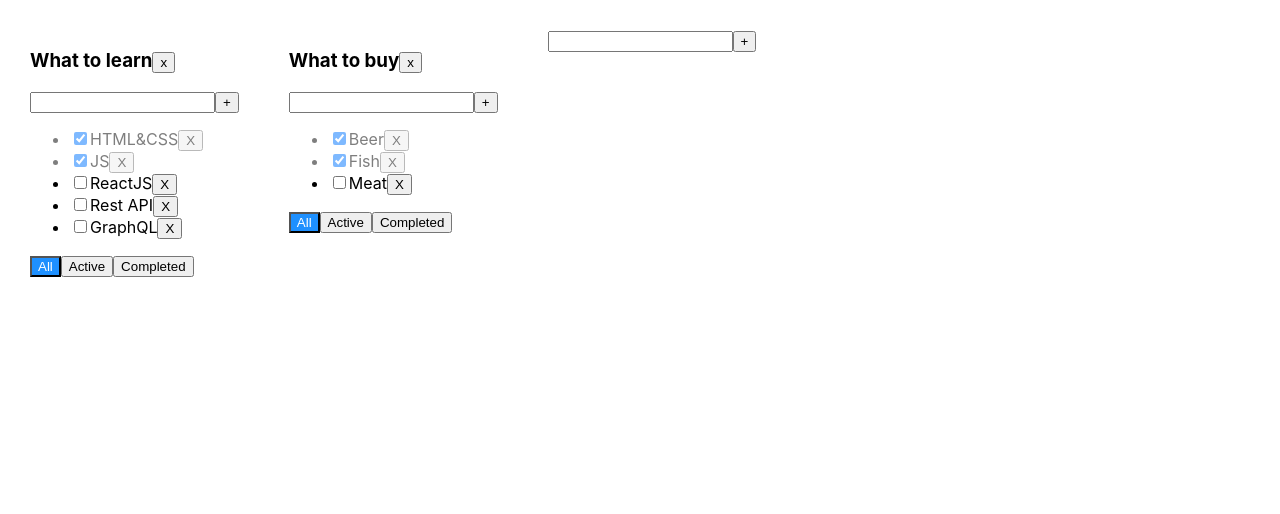
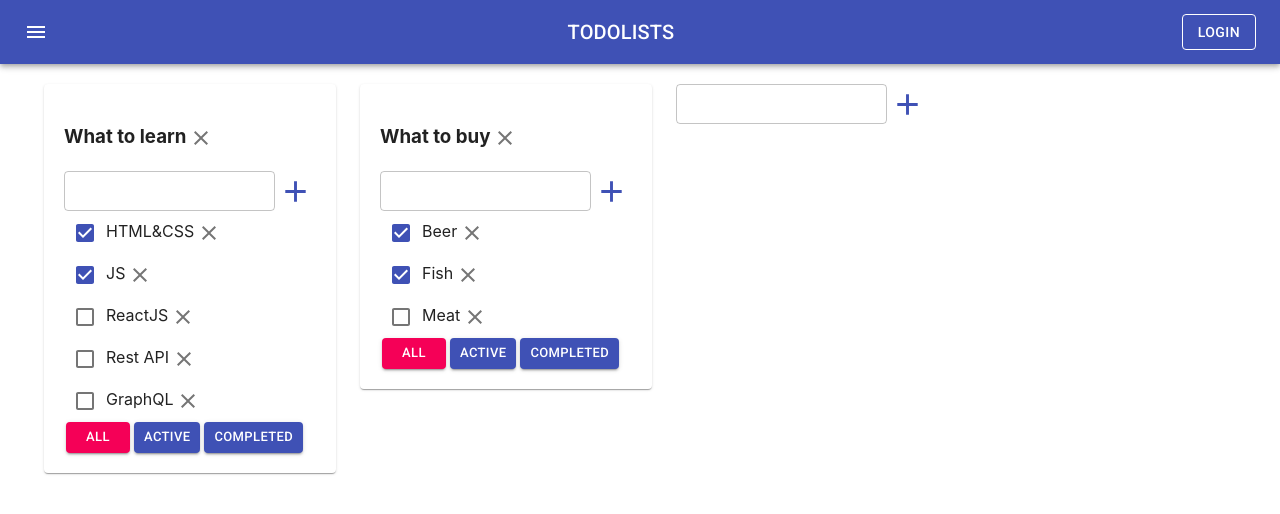
Before and after one commit to demos461/react-todolist, a React (Create React App) app: page / in a window 1280 px wide. Shown: the top 514 px of the page. Built offline with nearby package versions, Linux system fonts and the light colour scheme.

Commit message:
add material ui components

```diff
--- a/public/index.html
+++ b/public/index.html
@@ -2,42 +2,16 @@
 <html lang="en">
   <head>
     <meta charset="utf-8" />
-    <link rel="icon" href="%PUBLIC_URL%/favicon.ico" />
     <meta name="viewport" content="width=device-width, initial-scale=1" />
     <meta name="theme-color" content="#000000" />
     <meta
       name="description"
       content="Web site created using create-react-app"
     />
-    <link rel="apple-touch-icon" href="%PUBLIC_URL%/logo192.png" />
-    <!--
-      manifest.json provides metadata used when your web app is installed on a
-      user's mobile device or desktop. See https://developers.google.com/web/fundamentals/web-app-manifest/
-    -->
-    <link rel="manifest" href="%PUBLIC_URL%/manifest.json" />
-    <!--
-      Notice the use of %PUBLIC_URL% in the tags above.
-      It will be replaced with the URL of the `public` folder during the build.
-      Only files inside the `public` folder can be referenced from the HTML.
-
-      Unlike "/favicon.ico" or "favicon.ico", "%PUBLIC_URL%/favicon.ico" will
-      work correctly both with client-side routing and a non-root public URL.
-      Learn how to configure a non-root public URL by running `npm run build`.
-    -->
+    <link rel="stylesheet" href="https://fonts.googleapis.com/css?family=Roboto:300,400,500,700&display=swap" />
     <title>React App</title>
   </head>
   <body>
-    <noscript>You need to enable JavaScript to run this app.</noscript>
     <div id="root"></div>
-    <!--
-      This HTML file is a template.
-      If you open it directly in the browser, you will see an empty page.
-
-      You can add webfonts, meta tags, or analytics to this file.
-      The build step will place the bundled scripts into the <body> tag.
-
-      To begin the development, run `npm start` or `yarn start`.
-      To create a production bundle, use `npm run build` or `yarn build`.
-    -->
   </body>
 </html>
--- a/src/AddItemForm.tsx
+++ b/src/AddItemForm.tsx
@@ -1,5 +1,6 @@
 import React, {ChangeEvent, KeyboardEvent, useState} from 'react';
-import s from './App.module.css';
+import {IconButton, TextField} from '@material-ui/core';
+import {Add} from '@material-ui/icons';
 
 type AddItemFormProps = {
     addItem: (title: string) => void
@@ -29,15 +30,18 @@ const AddItemForm: React.FC<AddItemFormProps> = ({addItem}) => {
     }
     return (
         <div>
-            <input
-                className={error ? s.error : ''}
+            <TextField
+                size={'small'}
+                variant={'outlined'}
+                error={error}
                 value={inputValue}
                 onChange={onChangeInputHandler}
                 onKeyPress={onKeyPressInputHandler}
+                helperText={error && 'Title is required'}
             />
-            <button onClick={addItemHandler}>+</button>
-
-            {error && <div className={s.errorMessage}>Title is required</div>}
+            <IconButton color={'primary'} size={'small'} onClick={addItemHandler}>
+                <Add fontSize={'large'}/>
+            </IconButton>
         </div>
     );
 };
--- a/src/App.module.css
+++ /dev/null
@@ -1,25 +0,0 @@
-.App {
-  padding: 30px;
-  display: flex;
-}
-
-.App > div {
-  margin-right: 50px;
-}
-
-.error {
-  border: red 1px solid;
-}
-
-.errorMessage {
-  color: red;
-}
-
-.activeFilter {
-  background-color: dodgerblue;
-  color: white;
-}
-
-.isDone {
-  opacity: 0.5;
-}
--- a/src/App.tsx
+++ b/src/App.tsx
@@ -1,8 +1,9 @@
 import React, {useState} from 'react';
-import s from './App.module.css';
 import TodoList, {TaskType} from './TodoList';
 import {v1} from 'uuid';
 import AddItemForm from './AddItemForm';
+import {AppBar, Button, Container, Grid, IconButton, Toolbar, Typography} from '@material-ui/core';
+import {Menu} from '@material-ui/icons';
 
 export type FilterValueType = 'all' | 'active' | 'completed'
 
@@ -79,8 +80,25 @@ function App() {
 
 
     return (
-        <div className={s.App}>
-
+        <div>
+            <AppBar position="static">
+                <Toolbar style={{justifyContent: 'space-between'}}>
+                    <IconButton edge="start" color="inherit">
+                        <Menu/>
+                    </IconButton>
+                    <Typography variant="h6">
+                        TODOLISTS
+                    </Typography>
+                    <Button
+                        variant={'outlined'}
+                        color="inherit"
+                    >
+                        Login
+                    </Button>
+                </Toolbar>
+            </AppBar>
+            <Container maxWidth={'xl'}>
+                <Grid container spacing={3} style={{padding: '20px'}}>
 
                     {todoLists.map(tl => {
 
@@ -90,6 +108,7 @@ function App() {
                         if (tl.filter === 'completed') tasksForTodoList = tasks[tl.id].filter(t => t.isDone)
 
                         return (
+                            <Grid item>
                                 <TodoList
                                     key={tl.id}
                                     todoListId={tl.id}
@@ -104,9 +123,14 @@ function App() {
                                     changeFilter={changeFilter}
                                     changeTaskStatus={changeTaskStatus}
                                 />
+                            </  Grid>
                         )
                     })}
+                    <Grid item>
                         <AddItemForm addItem={addTodoList}/>
+                    </Grid>
+                </Grid>
+            </Container>
         </div>
     );
 }
--- a/src/EditableSpan.tsx
+++ b/src/EditableSpan.tsx
@@ -1,3 +1,4 @@
+import {TextField} from '@material-ui/core';
 import React, {ChangeEvent, useState} from 'react';
 
 type EditableSpanProps = {
@@ -32,7 +33,8 @@ const EditableSpan: React.FC<EditableSpanProps> = ({title, editItem}) => {
     return (
         editMode ?
             <div style={{display: 'inline-block'}}>
-                <input
+                <TextField
+                    size={'small'}
                     value={inputValue}
                     onChange={onChangeInputHandler}
                     onBlur={onBlurHandler}
--- a/src/TodoList.tsx
+++ b/src/TodoList.tsx
@@ -1,8 +1,9 @@
 import React, {ChangeEvent} from 'react';
 import {FilterValueType} from './App';
-import s from './App.module.css'
 import AddItemForm from './AddItemForm';
 import EditableSpan from './EditableSpan';
+import {Button, Card, Checkbox, IconButton} from '@material-ui/core';
+import {Clear} from '@material-ui/icons';
 
 export type TaskType = {
     id: string
@@ -57,37 +58,60 @@ const TodoList: React.FC<TodoListProps> = ({
 
 
     return (
-        <div>
+        <Card style={{padding: '20px 20px'}}>
             <h3><EditableSpan title={title} editItem={changeTodoListTitleHandler}/>
-                <button onClick={removeTodoListHandler}>x</button>
+                <IconButton onClick={removeTodoListHandler} size={'small'}>
+                    <Clear/>
+                </IconButton>
             </h3>
             <AddItemForm addItem={addTaskHandler}/>
-            <ul>
             {tasks.map(t => {
 
                 const onClickHandler = () => removeTask(todoListId, t.id)
                 const onChangeHandler = (e: ChangeEvent<HTMLInputElement>) =>
                     changeTaskStatus(todoListId, t.id, e.currentTarget.checked)
                 const changeTaskTitleHandler = (title: string) => changeTaskTitle(todoListId, t.id, title)
+
                 return (
-                        <li key={t.id} className={t.isDone ? s.isDone : ''}>
-                            <input type="checkbox" checked={t.isDone} onChange={onChangeHandler}/>
+                    <div key={t.id}>
+                        <Checkbox color={'primary'} checked={t.isDone} onChange={onChangeHandler}/>
                         <EditableSpan title={t.title} editItem={changeTaskTitleHandler}/>
-                            <button onClick={onClickHandler}>X</button>
-                        </li>
+                        <IconButton onClick={onClickHandler} size={'small'}>
+                            <Clear/>
+                        </IconButton>
+                    </div>
                 )
             })}
-
-            </ul>
             <div>
-                <button className={filter === 'all' ? s.activeFilter : ''} onClick={onAllClickHandler}>All</button>
-                <button className={filter === 'active' ? s.activeFilter : ''} onClick={onActiveClickHandler}>Active
-                </button>
-                <button className={filter === 'completed' ? s.activeFilter : ''}
-                        onClick={onCompletedClickHandler}>Completed
-                </button>
+                <Button
+                    color={filter === 'all' ? 'secondary' : 'primary'}
+                    onClick={onAllClickHandler}
+                    variant={'contained'}
+                    size={'small'}
+                    style={{margin: '0 2px'}}
+                >
+                    All
+                </Button>
+                <Button
+                    color={filter === 'active' ? 'secondary' : 'primary'}
+                    onClick={onActiveClickHandler}
+                    variant={'contained'}
+                    size={'small'}
+                    style={{margin: '0 2px'}}
+                >
+                    Active
+                </Button>
+                <Button
+                    color={filter === 'completed' ? 'secondary' : 'primary'}
+                    onClick={onCompletedClickHandler}
+                    variant={'contained'}
+                    size={'small'}
+                    style={{margin: '0 2px'}}
+                >
+                    Completed
+                </Button>
             </div>
-        </div>
+        </Card>
     );
 };
 
```
Lines whose indentation alone changed are shown as unchanged.
